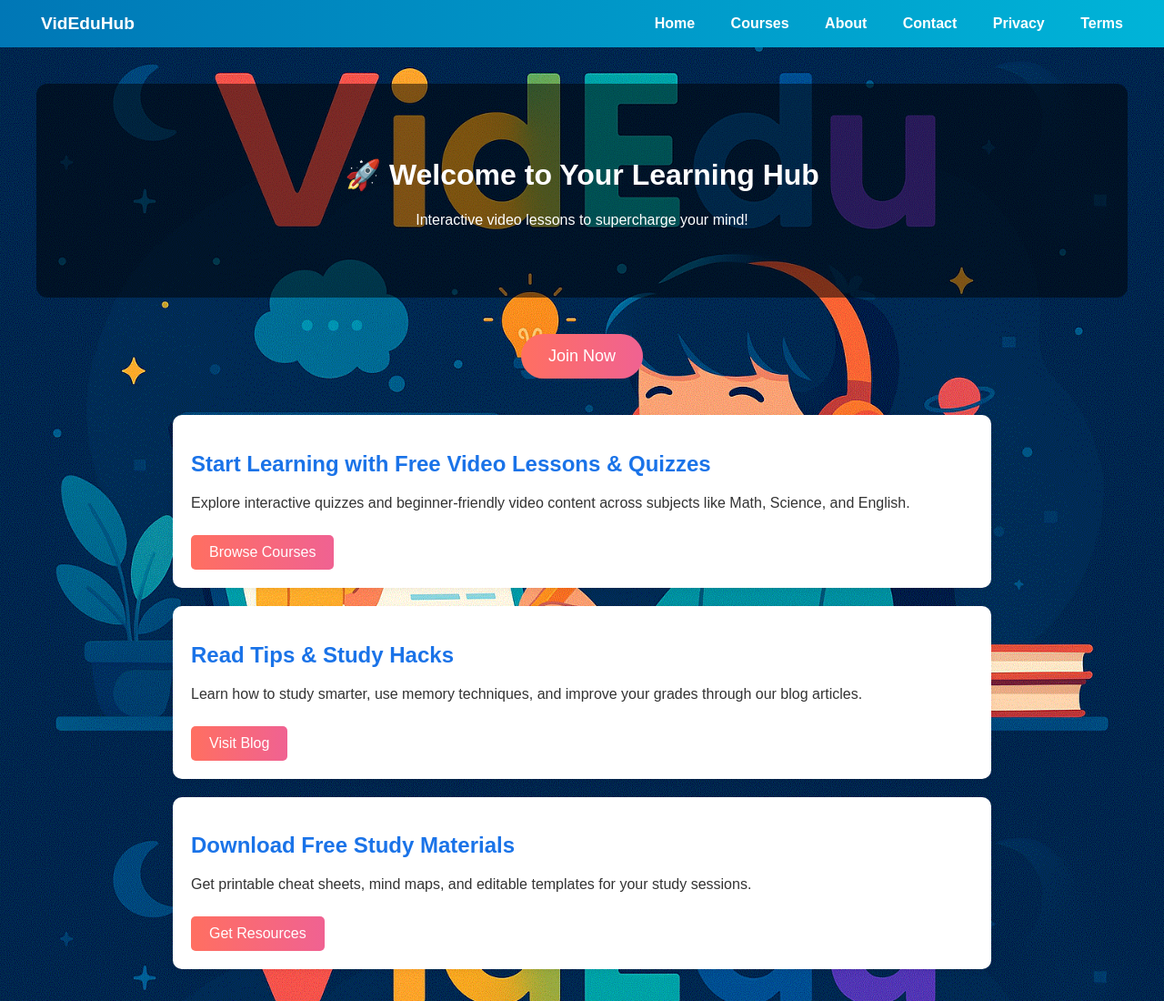
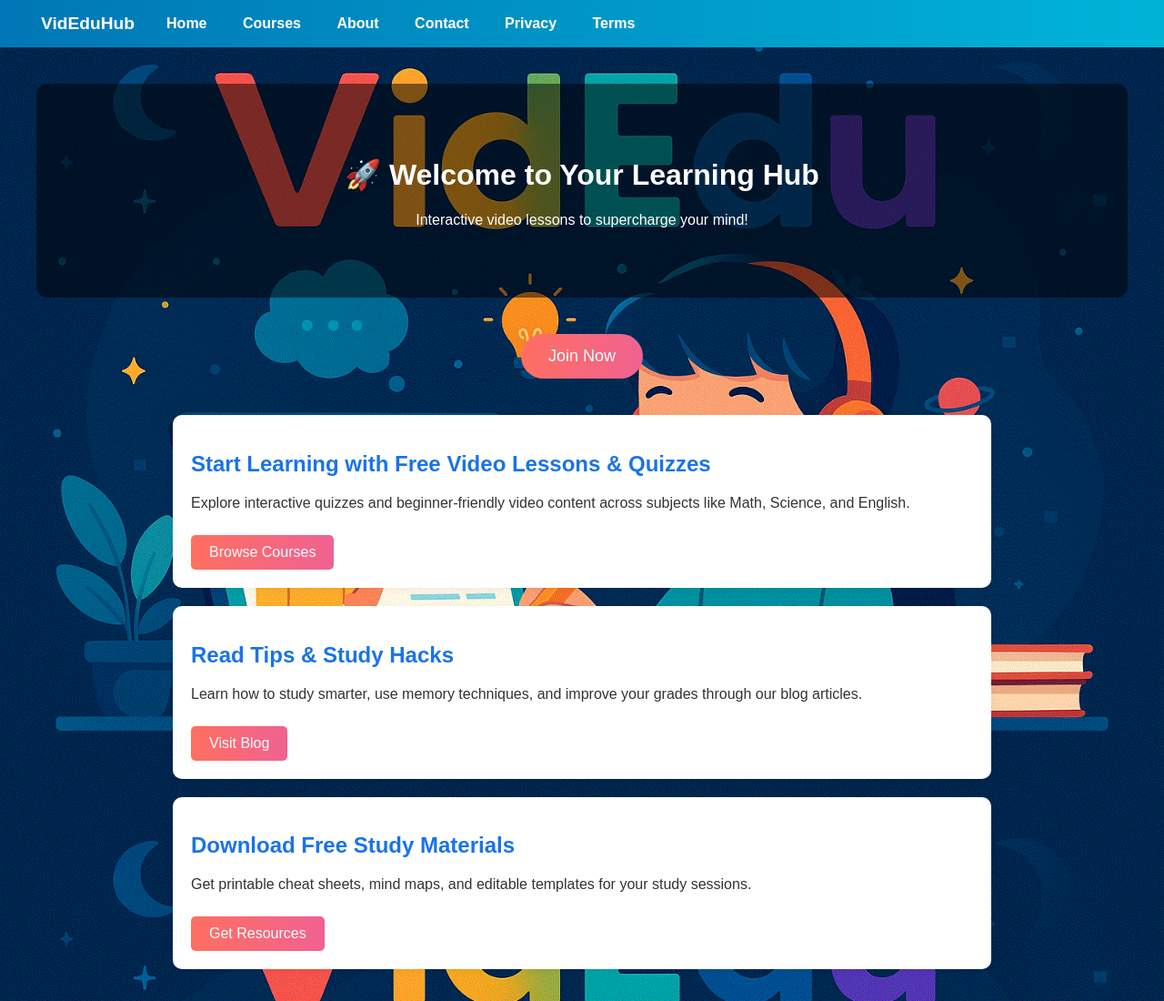
Before and after one commit to juda-elisha/Vid-edHub, a plain HTML site: page index.html in a window 1280 px wide. Shown: the top 1100 px of the page at 91% size. Drawn offline with Linux system fonts and the light colour scheme.

Commit message:
Update index.html

```diff
--- a/index.html
+++ b/index.html
@@ -17,7 +17,7 @@ nav {
   background: linear-gradient(to right, #0077b6, #00b4d8);
 padding: 15px 30px;
   display: flex;
-  justify-content: space-between; /* Left and right groups */
+ /*  justify-content: space-between; Left and right groups */
   align-items: center;
 }
 
```
